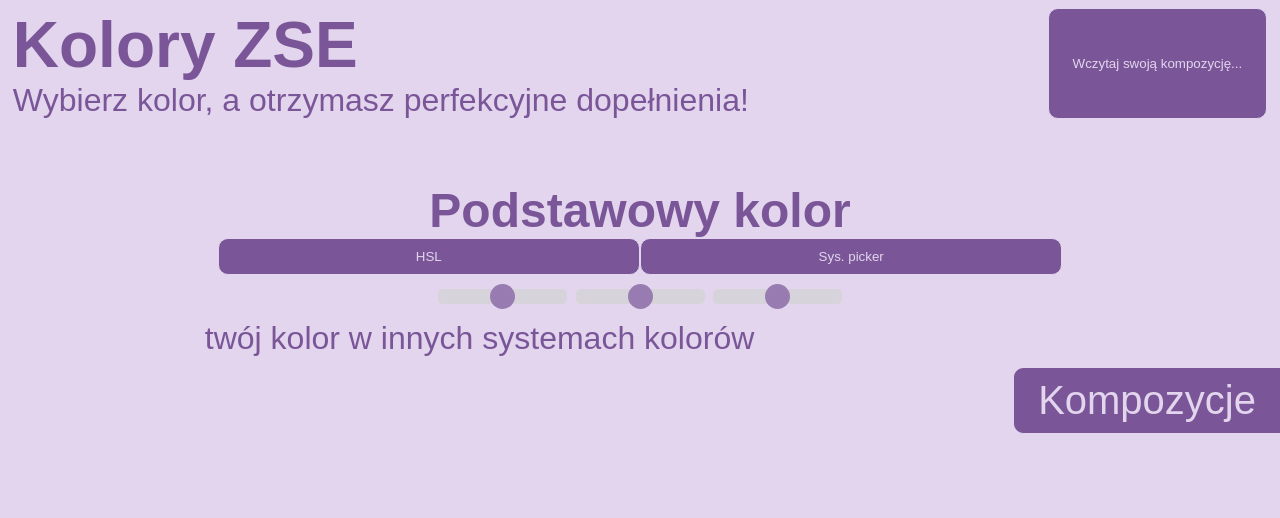
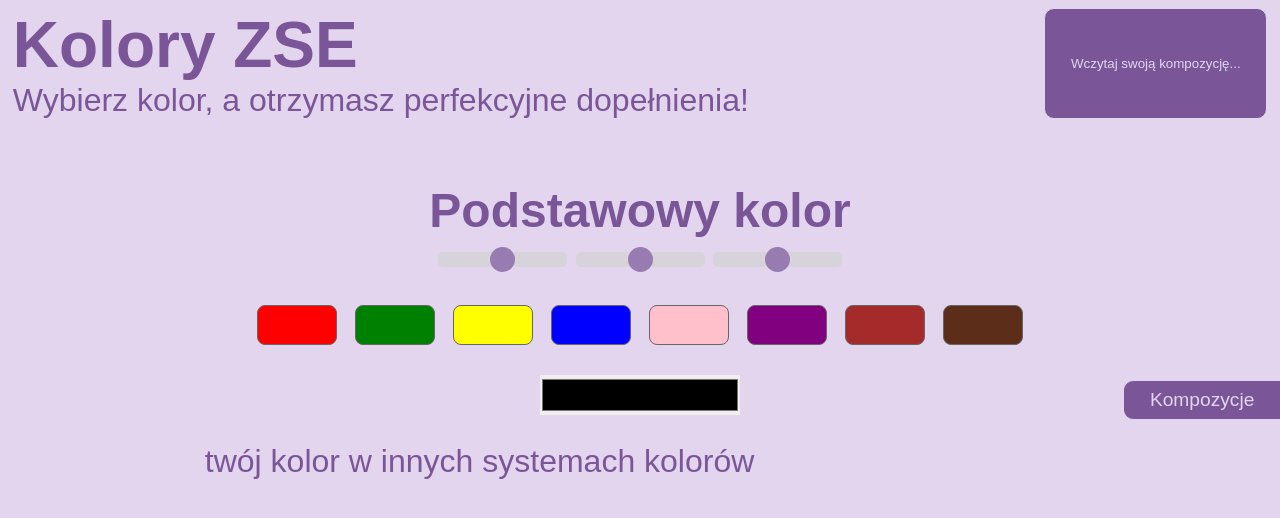
Before and after one commit to ZSE-Radom/motorola-kolory, a plain HTML site: page index.html in a window 1280 px wide. Drawn offline with Linux system fonts and the light colour scheme; a web font is replaced by a local one.

Commit message:
Naprawa błędów w kodzie

```diff
--- a/index.html
+++ b/index.html
@@ -26,20 +26,16 @@
           <button onclick="switchCard('right'); buttonChange(2)" id="btr">Kompozycje</button>
         </div>
     </div>
-    <div id="mainApp">
+    <div id="mainApp" onload="switchColorSelector('x')">
         <div id="left" class="card">
             <div id="centered">
             <h2>Podstawowy kolor</h2>
-            <div class="btn-group" style="width:100%">
-                <button style="width:50%" onclick="switchColorSelector(this)" id="xxu1">HSL</button>
-                <button style="width:50%" onclick="switchColorSelector(this)" id="xxu2">Sys. picker</button>
-            </div>
             <div id="colorPicker" class="c1">
                 <input class='s' type="range" id="hue" min="1" max="359">
                 <input class='s' type="range" id="saturation" min="1" max="99">
                 <input class='s' type="range" id="lightness" min="1" max="99">
             </div>
-            <div class="c2 primiry-color-examples-container" style="display: none;">
+            <div class="c2 primiry-color-examples-container">
                 <div onclick="updateApp('#ff0000')" style="background-color: #ff0000;" class="primiry-color-examples"></div>
                 <div onclick="updateApp('#008000')" style="background-color: #008000;" class="primiry-color-examples"></div>
                 <div onclick="updateApp('#ffff00')" style="background-color: #ffff00;" class="primiry-color-examples"></div>
@@ -49,7 +45,7 @@
                 <div onclick="updateApp('#a52a2a')" style="background-color: #a52a2a;" class="primiry-color-examples"></div>
                 <div onclick="updateApp('#5c2e19')" style="background-color: #5c2e19;" class="primiry-color-examples"></div>
             </div>
-            <input type="color" id="colorInput" class="c2" hidden>
+            <input type="color" id="colorInput" class="c2">
             </div>
             <div id="systems">
                 <p>twój kolor w innych systemach kolorów</p>
@@ -67,10 +63,10 @@
         </div>
         <div class=" card" id="preview">
             <div>
-                <div id="tohide">
+                <!-- <div id="tohide">
                     <h1 style="margin: 0;position: absolute;top: 50%;left: 50%;transform: translate(-50%, -50%);">Najpierw naciśnij 'Podgląd' przy jakiejś harmonii!</h1>
-                </div>
-                <div id="toshow">
+                </div>            -->
+                <!-- <div id="toshow"> -->
                 <!-- dobrać lepsze kolory do podglądów-->
                 <div class="topbar">
                     <h1>Podgląd</h1>
--- a/script.js
+++ b/script.js
@@ -17,14 +17,13 @@ saturation.addEventListener("input", updateHsl);
 lightness.addEventListener("input", updateHsl);
 
 function updateApp(x) {
+	let selectedColor;
 
- 	let selectedColor = ''
-
- 	if (typeof(x) == 'object'){
- 		selectedColor = colorInput.value;
- 	} else {
- 		selectedColor = x;
- 	}
+	if (typeof x === 'string') {
+		selectedColor = x;
+		colorInput.value = x;
+	}
+	else selectedColor = colorInput.value;
 
 	validateHsl()
 
@@ -69,6 +68,8 @@ function updateApp(x) {
 		harmonyPreviewButton.addEventListener("click", () => {
 			preview.style.display = "visible";
 			currentColors = harmony.colors;
+			switchCard('preview');
+			buttonChange(3);
 			previewsRefresh();
 		});
 
@@ -586,15 +587,9 @@ function importJson() {
 	input.click();
 }
 function switchColorSelector(x) {
-	if (x.id == "xxu1") {
-		document.getElementsByClassName("c1")[0].style.display = "block";
-		document.getElementsByClassName("c2")[0].style.display = "none";
-		document.getElementsByClassName("c2")[1].style.display = "none";
-	} else {
-		document.getElementsByClassName("c1")[0].style.display = "none";
-		document.getElementsByClassName("c2")[0].style.display = "flex";
-		document.getElementsByClassName("c2")[1].style.display = "block";
-	}
+	document.getElementsByClassName("c1")[0].style.display = "block";
+	document.getElementsByClassName("c2")[0].style.display = "flex";
+	document.getElementsByClassName("c2")[1].style.display = "block";
 }
 
 function buttonChange(x) {
@@ -615,7 +610,7 @@ function buttonChange(x) {
 			switchCard("left");
 			buttonChange(1);
 		});
-		r.style.display = "block";
+		r.style.display = "none";
 		r.textContent = "Podglądy";
 		r.addEventListener("click", () => {
 			if (currentColors.length > 0) {
--- a/style.css
+++ b/style.css
@@ -96,10 +96,14 @@ button {
 	font-family: "MPLUSRounded1c", sans-serif;
 	color: #e2d5ed;
 	background-color: #7a5698;
-	padding: 10px 24px;
+	padding: 1vh 2vw;
 	cursor: pointer;
 	border: 1px solid #e2d5ed;
 	border-radius: 10px;
+}
+button:hover {
+	background-color: #7a5698bb;
+	transition: 500ms;
 }
 
 .btn-group button {
@@ -208,7 +212,7 @@ button {
 	border-top-left-radius: 0;
 	border-bottom-left-radius: 0;
 	border-left: none;
-	font-size: 2.5rem;
+	font-size: 1.5vw;
 	display: none;
 }
 
@@ -217,7 +221,7 @@ button {
 	border-top-right-radius: 0;
 	border-bottom-right-radius: 0;
 	border-right: none;
-	font-size: 2.5rem;
+	font-size: 1.5vw;
 }
 
 .s {
@@ -318,7 +322,7 @@ button {
 }
 
 #website .cs2{
-	color: var(--color2);
+	color: var(--color4);
 }
 
 #slideshow{
```
